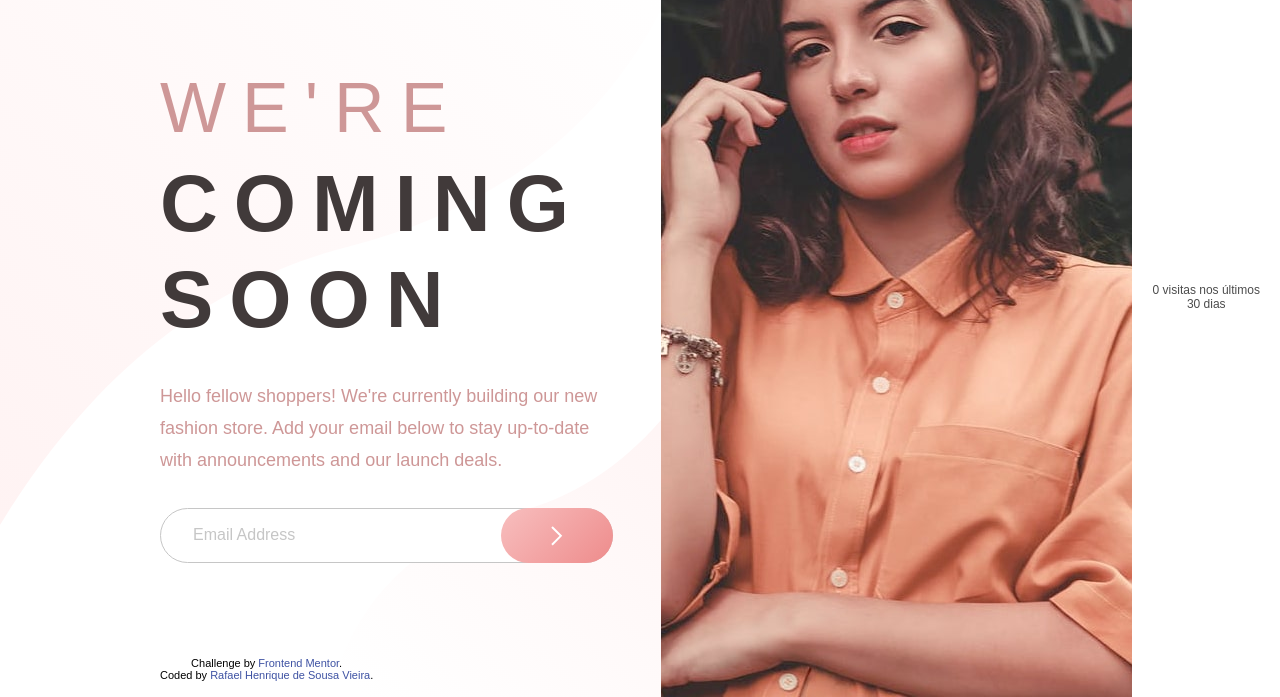
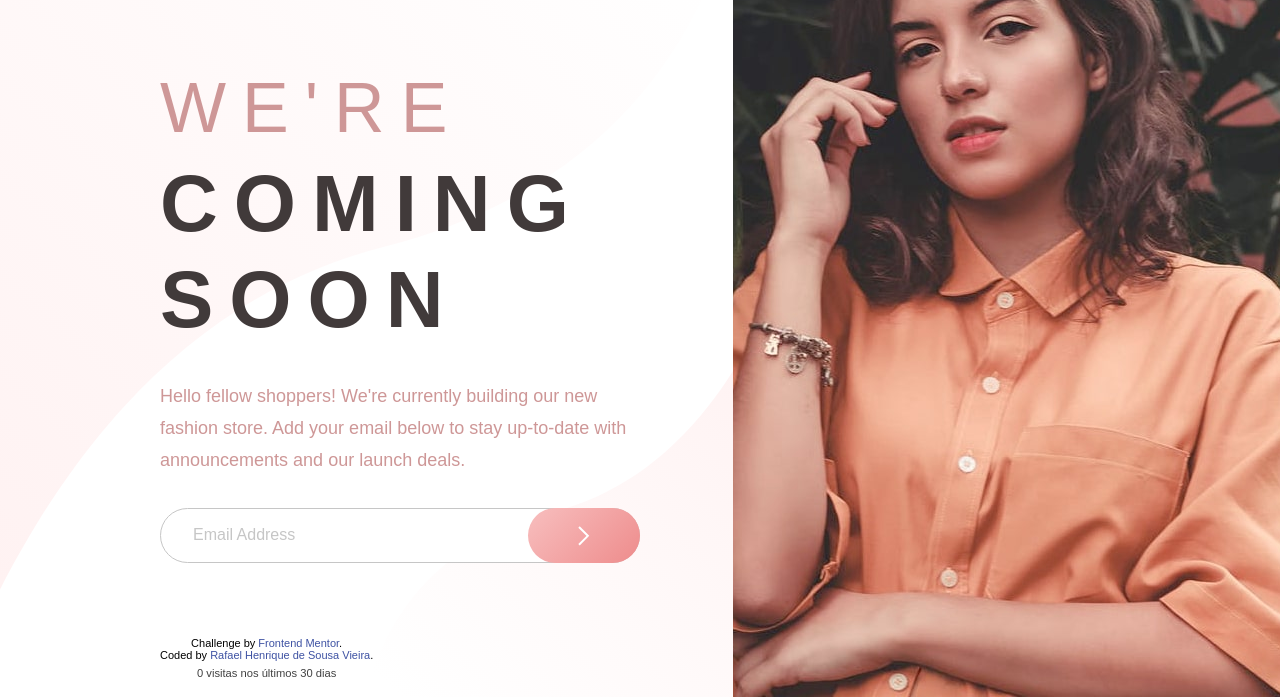
Before and after one commit to RafaelHDSV/Base-Apparel-coming-soon-page, a plain HTML site: page index.html in a window 1280 px wide. Shown: the part 103-800 px from the top of the page. Drawn offline with Linux system fonts and the light colour scheme.

Commit message:
Fix Vieira Analytics collect and visit-count footer placement.

```diff
--- a/index.html
+++ b/index.html
@@ -49,7 +49,8 @@
     <footer class=" attribution">
       <p>Challenge by <a href="https://www.frontendmentor.io?ref=challenge" target="_blank">Frontend Mentor</a>.</p>
       <p>Coded by <a href="https://github.com/RafaelHDSV" target="_blank">Rafael Henrique de Sousa Vieira</a>.</p>
-    </footer>
+      <p id="va-visits" aria-live="polite" hidden style="margin:0.35rem 0 0;padding:0;text-align:center;font-size:0.7rem;line-height:1.3;opacity:0.75;color:inherit"></p>
+  </footer>
   </div>
 
   <div class="image">
@@ -61,7 +62,7 @@
 
   <script src="script.js"></script>
 <script data-name="BMC-Widget" data-cfasync="false" src="https://cdnjs.buymeacoffee.com/1.0.0/widget.prod.min.js" data-id="vieira" data-description="Support me on Buy me a coffee!" data-message="" data-color="#CE9797" data-position="Right" data-x_margin="18" data-y_margin="18"></script>
-    <p id="va-visits" aria-live="polite" hidden style="margin:0;padding:0.75rem 1rem;text-align:center;font-size:0.75rem;opacity:0.7"></p>
+    <script type="module" src="js/analytics.js"></script>
     <script type="module" src="js/visit-count.js"></script>
 </body>
 
--- /dev/null
+++ b/js/analytics.js
@@ -0,0 +1,3 @@
+import { trackPageview } from '../vendor/vieira-analytics/dist/index.js'
+
+trackPageview({ projectKey: 'base-apparel-coming-soon-page' })
```
Also changed, not shown: vendor/vieira-analytics/package.json (added, +25 -0 lines), vendor/vieira-analytics/dist/chunk-7RC3YH4P.js (added), vendor/vieira-analytics/dist/index.js (added), vendor/vieira-analytics/dist/react.js (added), 3 other files.
